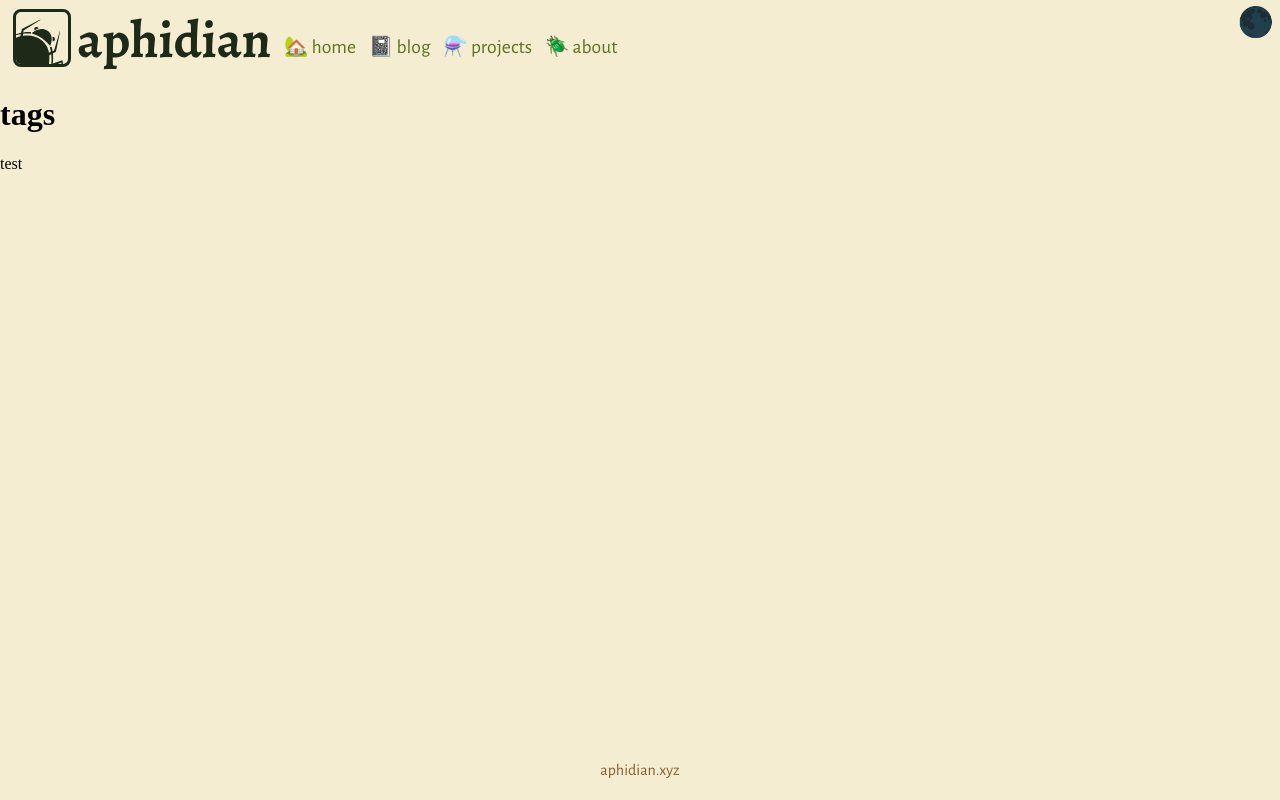
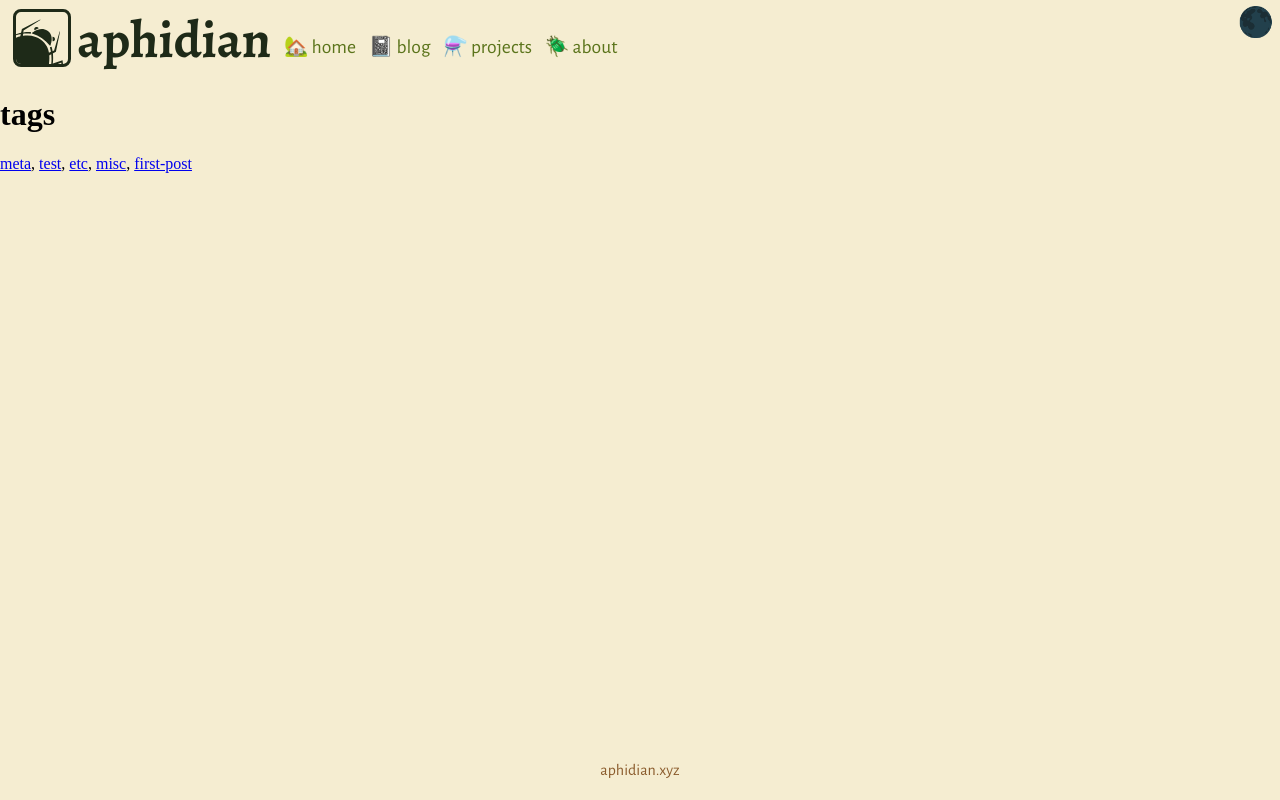
Before and after one commit to aphidianxyz/aphidian.xyz, a SvelteKit app: page /blog/tags in a window 1280 px wide. Built offline with nearby package versions, Linux system fonts and the light colour scheme.

Commit message:
make tags page, make link to tags page from blogs, list out every unique tag once automatically in the tags page

```diff
--- a/src/routes/blog/+layout.ts
+++ b/src/routes/blog/+layout.ts
@@ -4,6 +4,7 @@ export const load: LayoutLoad = () => {
     return {
         entries: [
             // newer entries start here
+            { slug: 'a-test-entry', title: 'Test Entry 2', tags:['meta', 'test', 'etc', 'misc'], contentFile: '/blogEntries/welcome-to-my-blog.html'},
             { slug: 'welcome-to-my-blog', title: 'Welcome to my blog!', tags: ['meta', 'first-post'], contentFile: '/blogEntries/welcome-to-my-blog.html'},
         ]
     }
--- a/src/routes/blog/[slug]/+page.svelte
+++ b/src/routes/blog/[slug]/+page.svelte
@@ -13,7 +13,6 @@
     let fontColor: string = $derived(titleFontColor);
     let linkColor: string = $derived(dark ? data.palette.secondary.dark : data.palette.secondary.light);
     let tagColor: string = $derived(dark ? data.palette.accents.dark : data.palette.accents.light);
-    let articleClass: string = $derived(dark ? "dark" : "light");
 
     // titlebar
     const ne = data.navElements;
@@ -98,7 +97,7 @@
     >
         {data.title}
     </h1>
-    {#if data.tags.length >= 1}
+    {#if data.tags.length > 0}
         <h3
             style:color={titleFontColor}
         >
@@ -125,7 +124,7 @@
             style:color={fontColor}
             style="--linkColor: {linkColor}"
         >
-            {@html content} <!-- define a styles page for each html file -->
+            {@html content}
         </article>
     {:catch}
         <article>
--- a/src/routes/blog/tags/+page.svelte
+++ b/src/routes/blog/tags/+page.svelte
@@ -1,5 +1,19 @@
 <script lang="ts">
+    import type { LayoutProps } from './$types';
+    let { data }: LayoutProps = $props();
+
+    let uniqueTags: string[] = new Array();
+    for (var entry of data.entries) {
+        for (var tag of entry.tags) {
+            if (!uniqueTags.includes(tag)) {
+                uniqueTags.push(tag);
+            }
+        }
+    }
+
 </script>
 
 <h1>tags</h1>
-<p>test</p>
+{#each uniqueTags as tag, i}
+    <a href="/blog/tags/{tag}">{tag}</a>{#if i < uniqueTags.length - 1},&nbsp;{/if}
+{/each}
```
Also changed, not shown: src/routes/blog/+page.svelte (+6 -4 lines).
